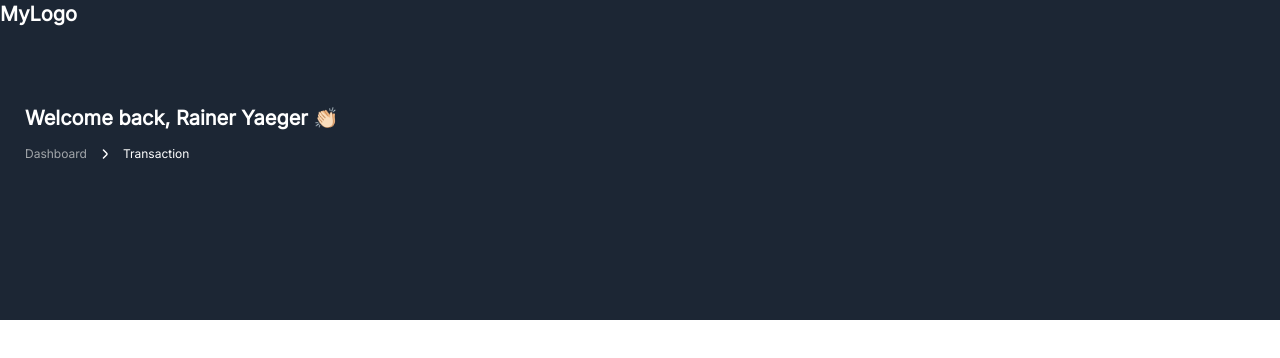
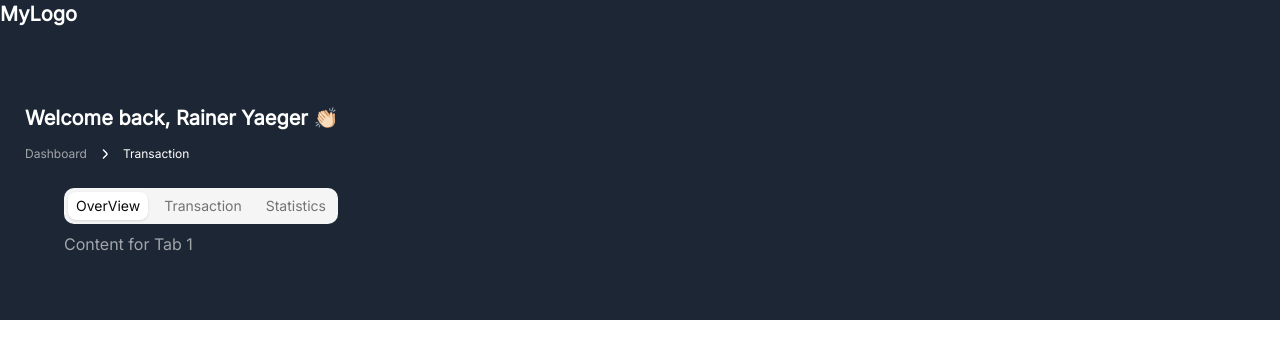
Before and after one commit to ariyanmvn/next-dashboard, a Next.js app: page / in a window 1280 px wide. Shown: the top 358 px of the page. Built offline with nearby package versions, Linux system fonts and the light colour scheme.

Commit message:
added next tabs

```diff
--- a/package.json
+++ b/package.json
@@ -10,6 +10,7 @@
   },
   "dependencies": {
     "@radix-ui/react-slot": "^1.1.2",
+    "@radix-ui/react-tabs": "^1.1.3",
     "class-variance-authority": "^0.7.1",
     "clsx": "^2.1.1",
     "lucide-react": "^0.479.0",
--- /dev/null
+++ b/src/components/ui/tabs.tsx
@@ -0,0 +1,66 @@
+"use client"
+
+import * as React from "react"
+import * as TabsPrimitive from "@radix-ui/react-tabs"
+
+import { cn } from "@/lib/utils"
+
+function Tabs({
+  className,
+  ...props
+}: React.ComponentProps<typeof TabsPrimitive.Root>) {
+  return (
+    <TabsPrimitive.Root
+      data-slot="tabs"
+      className={cn("flex flex-col gap-2", className)}
+      {...props}
+    />
+  )
+}
+
+function TabsList({
+  className,
+  ...props
+}: React.ComponentProps<typeof TabsPrimitive.List>) {
+  return (
+    <TabsPrimitive.List
+      data-slot="tabs-list"
+      className={cn(
+        "bg-muted text-muted-foreground inline-flex h-9 w-fit items-center justify-center rounded-lg p-1",
+        className
+      )}
+      {...props}
+    />
+  )
+}
+
+function TabsTrigger({
+  className,
+  ...props
+}: React.ComponentProps<typeof TabsPrimitive.Trigger>) {
+  return (
+    <TabsPrimitive.Trigger
+      data-slot="tabs-trigger"
+      className={cn(
+        "data-[state=active]:bg-background data-[state=active]:text-foreground focus-visible:border-ring focus-visible:ring-ring/50 focus-visible:outline-ring inline-flex flex-1 items-center justify-center gap-1.5 rounded-md px-2 py-1 text-sm font-medium whitespace-nowrap transition-[color,box-shadow] focus-visible:ring-[3px] focus-visible:outline-1 disabled:pointer-events-none disabled:opacity-50 data-[state=active]:shadow-sm [&_svg]:pointer-events-none [&_svg]:shrink-0 [&_svg:not([class*='size-'])]:size-4",
+        className
+      )}
+      {...props}
+    />
+  )
+}
+
+function TabsContent({
+  className,
+  ...props
+}: React.ComponentProps<typeof TabsPrimitive.Content>) {
+  return (
+    <TabsPrimitive.Content
+      data-slot="tabs-content"
+      className={cn("flex-1 outline-none", className)}
+      {...props}
+    />
+  )
+}
+
+export { Tabs, TabsList, TabsTrigger, TabsContent }
--- a/src/subComponents/Hero.tsx
+++ b/src/subComponents/Hero.tsx
@@ -1,19 +1,14 @@
 import React from 'react'
 import Navbar from './Navbar'
-import ArrowIcon from '@/icons/ArrowIcon'
+import HeroText from './HeroText'
+import HeroTabs from './HeroTabs'
 
 export default function Hero() {
   return (
     <div className='hero bg-[#1C2634] w-full h-[320px]'>
         <Navbar></Navbar>
-        <div className="texts flex justify-start items-start py-[25px] pl-[25px] flex-col gap-[12px]">
-            <h1 className=' font-semibold text-[#FFFFFF] text-[20px]'>Welcome back, Rainer Yaeger 👏🏻</h1>
-            <div className="buttons text-[12px] flex items-center gap-[12px]">
-            <p className='text-[#A2A6AA]'>Dashboard</p>
-            <p className='text-white h-[12px] w-[12px]'><ArrowIcon></ArrowIcon></p>
-            <p className='text-[#FFFFFF]'>Transaction</p>
-            </div>
-        </div>
+        <HeroText></HeroText>
+        <HeroTabs></HeroTabs>
     </div>
   )
 }
--- /dev/null
+++ b/src/subComponents/HeroTabs.tsx
@@ -0,0 +1,21 @@
+import { Tabs, TabsContent, TabsList, TabsTrigger } from "@/components/ui/tabs";
+
+export default function HeroTabs() {
+    return (
+      <div className='w-[90%] mx-auto text-[#A2A6AA] '>
+        <Tabs defaultValue="tab1" className="w-full">
+          <TabsList className="flex space-x-2 ">
+            <TabsTrigger value="tab1">OverView</TabsTrigger>
+            <TabsTrigger value="tab2">Transaction</TabsTrigger>
+            <TabsTrigger className="hidden lg:block" value="tab2">Statistics</TabsTrigger>
+          </TabsList>
+          <TabsContent value="tab1">
+            <p>Content for Tab 1</p>
+          </TabsContent>
+          <TabsContent value="tab2">
+            <p>Content for Tab 2</p>
+          </TabsContent>
+        </Tabs>
+      </div>
+    );
+  }
--- /dev/null
+++ b/src/subComponents/HeroText.tsx
@@ -0,0 +1,19 @@
+import ArrowIcon from "@/icons/ArrowIcon";
+import React from "react";
+
+export default function HeroText() {
+  return (
+    <div className="texts flex justify-start items-start py-[25px] pl-[25px] flex-col gap-[12px]">
+      <h1 className=" font-semibold text-[#FFFFFF] text-[20px]">
+        Welcome back, Rainer Yaeger 👏🏻
+      </h1>
+      <div className="buttons text-[12px] flex items-center gap-[12px]">
+        <p className="text-[#A2A6AA]">Dashboard</p>
+        <p className="text-white h-[12px] w-[12px]">
+          <ArrowIcon></ArrowIcon>
+        </p>
+        <p className="text-[#FFFFFF]">Transaction</p>
+      </div>
+    </div>
+  );
+}
```
Also changed, not shown: 1 other file (tests, documents, lock files or other folders).
